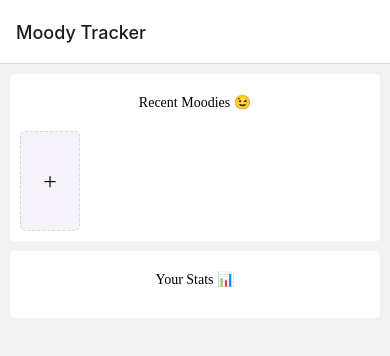
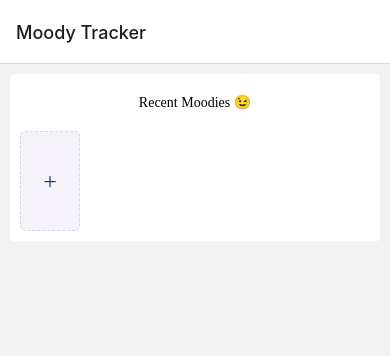
Before and after one commit to kkoscielniak/moody-tracker, a React Native app: screen /Home in a window 390 px wide. Shown: the top 356 px of the page. Built offline with nearby package versions, Linux system fonts and the light colour scheme.

Commit message:
feat: improve `StatBar` box styling

```diff
--- a/src/App.tsx
+++ b/src/App.tsx
@@ -23,7 +23,7 @@ const App = () => {
             name="Entry"
             component={EntryScreen}
             options={{
-              title: 'New entry',
+              title: 'New Moodie',
               headerBackTitle: 'Back',
             }}
           />
--- a/src/components/Entries/Entries.tsx
+++ b/src/components/Entries/Entries.tsx
@@ -23,7 +23,6 @@ const Entries: FC<Props> = ({ entries }) => {
         data={entries}
         renderItem={renderItem}
         ListFooterComponent={NewEntryTile}
-        initialScrollIndex={entries.length - 1}
       />
     </Container>
   );
--- a/src/components/EntryTile/getStyles.ts
+++ b/src/components/EntryTile/getStyles.ts
@@ -12,7 +12,6 @@ export default ({ moodLevel }: Props) => {
   return StyleSheet.create({
     container: {
       backgroundColor: accentColor || colors.backgroundGray,
-      borderColor: accentColor || colors.backgroundGray,
     },
   });
 };
--- a/src/components/Stats/Stat/StatBar/getStyles.ts
+++ b/src/components/Stats/Stat/StatBar/getStyles.ts
@@ -8,6 +8,7 @@ interface Props {
 
 export default ({ entriesLength, largestGroupLength }: Props) => {
   const widthPercentage = (entriesLength / largestGroupLength) * 100;
+  console.log({ widthPercentage });
 
   return StyleSheet.create({
     container: {
@@ -36,10 +37,10 @@ export default ({ entriesLength, largestGroupLength }: Props) => {
       borderRadius: 13,
       justifyContent: 'center',
       alignItems: 'center',
-      position: 'absolute',
+      position: 'relative',
       backgroundColor: colors.white,
       top: -6,
-      right: 0,
+      left: -48,
     },
     boxText: {
       fontFamily: 'Montserrat-SemiBold',
--- a/src/components/Stats/Stats.tsx
+++ b/src/components/Stats/Stats.tsx
@@ -17,8 +17,9 @@ const Stats: FC<Props> = ({ entries }) => {
     <Container>
       <Heading content="Your Stats 📊" isTop />
 
-      {moodEntryGroups.map(moodEntryGroup => (
+      {moodEntryGroups.map((moodEntryGroup, index) => (
         <Stat
+          key={index}
           moodEntryGroup={moodEntryGroup}
           largestGroupLength={largestGroupLength}
         />
--- a/src/components/shared/Tile/styles.ts
+++ b/src/components/shared/Tile/styles.ts
@@ -1,9 +1,11 @@
 import { StyleSheet } from 'react-native';
+import colors from '../../../theme/colors';
 
 export default StyleSheet.create({
   container: {
     borderRadius: 5,
-    borderWidth: 1,
+    borderWidth: 1.5,
+    borderColor: colors.fontBlue,
     height: 100,
     width: 60,
     justifyContent: 'center',
@@ -11,7 +13,8 @@ export default StyleSheet.create({
     marginRight: 10,
   },
   content: {
-    fontFamily: 'Montserrat-Regular',
+    fontFamily: 'Montserrat-Medium',
     fontSize: 24,
+    color: colors.fontBlue,
   },
 });
--- a/src/screens/Home/HomeScreen.tsx
+++ b/src/screens/Home/HomeScreen.tsx
@@ -13,7 +13,7 @@ const HomeScreen = () => {
   return (
     <Screen>
       <Entries entries={moodEntries} />
-      <Stats entries={moodEntries} />
+      {moodEntries.length ? <Stats entries={moodEntries} /> : null}
     </Screen>
   );
 };
```
